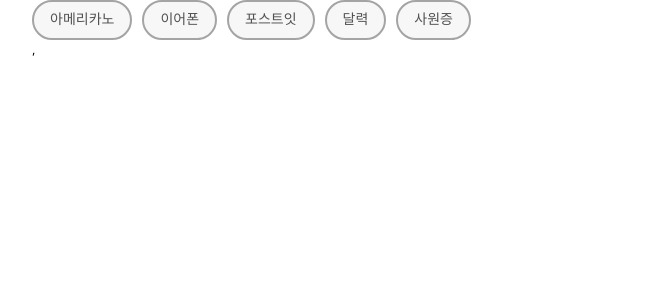
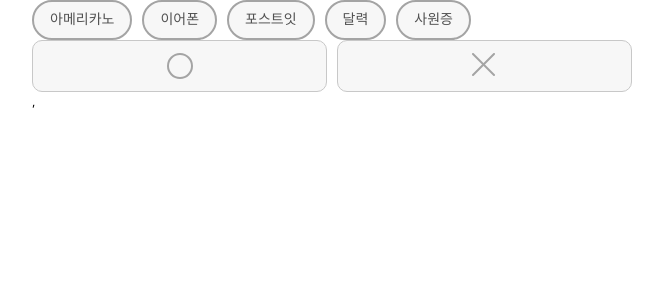
Before and after one commit to TeamQuestionMark/FineMeWeb, a React (Create React App) app: page /stage-components in a window 1280 px wide. Shown: the top 300 px of the page, without its empty margins (308-971 px from the left). Built offline with nearby package versions, Linux system fonts and the light colour scheme.

Commit message:
feat: OXButtonGroup

```diff
--- /dev/null
+++ b/src/assets/icons/OXButton/IconOX.tsx
@@ -0,0 +1,40 @@
+interface Props {
+  ox: 'o' | 'x';
+  checked: boolean;
+}
+export default function IconOX({ checked, ox }: Props) {
+  const fill = checked ? '#FEDE46' : '#F7F7F7';
+  const stroke = checked ? '#864B0D' : '#A4A4A4';
+  return (
+    <svg width="26" height="26" viewBox="0 0 26 26" fill="none">
+      {(ox === 'o' && (
+        <circle
+          id="Ellipse 82"
+          cx="13"
+          cy="13"
+          r="12"
+          fill={fill}
+          stroke={stroke}
+          stroke-width="2"
+        />
+      )) || (
+        <g id="Group 129">
+          <path
+            id="Vector 152"
+            d="M1 1L22 22"
+            stroke={stroke}
+            stroke-width="2"
+            stroke-linecap="round"
+          />
+          <path
+            id="Vector 153"
+            d="M22 1L0.999999 22"
+            stroke={stroke}
+            stroke-width="2"
+            stroke-linecap="round"
+          />
+        </g>
+      )}
+    </svg>
+  );
+}
--- /dev/null
+++ b/src/components/OXButtonGroup.tsx
@@ -0,0 +1,65 @@
+import { COLORS } from '@/themes/colors';
+import { useCallback, useState } from 'react';
+import IconOX from '@/assets/icons/OXButton/IconOX';
+import styled, { CSSProperties } from 'styled-components';
+import { transitionCss } from '@/themes/transition';
+
+interface OXButtonGroupProps {
+  style?: CSSProperties;
+  onChange: (value: boolean) => void;
+}
+
+const Wrapper = styled.div`
+  display: flex;
+  column-gap: 10px;
+`;
+
+const StyledButton = styled.button<{ checked: boolean }>`
+  border-radius: 10px;
+  border: 1px solid ${COLORS.gray200};
+  background-color: ${COLORS.gray50};
+  height: 52px;
+  display: flex;
+  align-items: center;
+  justify-content: center;
+  flex-grow: 1;
+  cursor: pointer;
+  ${transitionCss}
+
+  ${({ checked }) =>
+    checked &&
+    `
+    border-color: ${COLORS.brandColor500};
+    background-color: ${COLORS.brandColor300};
+  `};
+`;
+
+const OXButtonGroup = ({ onChange, style }: OXButtonGroupProps) => {
+  const [checkedValue, setCheckedValue] = useState<'o' | 'x'>();
+  const handlePress = useCallback(
+    (value: 'o' | 'x') => {
+      setCheckedValue(value);
+      onChange(value === 'o');
+    },
+    [onChange],
+  );
+
+  return (
+    <Wrapper style={style}>
+      <StyledButton
+        checked={checkedValue === 'o'}
+        onClick={() => handlePress('o')}
+      >
+        <IconOX ox="o" checked={checkedValue === 'o'} />
+      </StyledButton>
+      <StyledButton
+        checked={checkedValue === 'x'}
+        onClick={() => handlePress('x')}
+      >
+        <IconOX ox="x" checked={checkedValue === 'x'} />
+      </StyledButton>
+    </Wrapper>
+  );
+};
+
+export default OXButtonGroup;
--- a/src/pages/StageComponentsPage.tsx
+++ b/src/pages/StageComponentsPage.tsx
@@ -1,5 +1,6 @@
 import Chip from '@/components/Chip/Chip';
 import ChipGroup from '@/components/Chip/ChipGroup';
+import OXButtonGroup from '@/components/OXButtonGroup';
 import { useState } from 'react';
 
 const CHIP_INPUTS = {
@@ -12,6 +13,11 @@ const CHIP_INPUTS = {
 
 const StageComponentsPage = () => {
   const [chipInputs, setChipInputs] = useState(CHIP_INPUTS);
+  const [OX, setOX] = useState<Boolean>();
+
+  const handleChangeOX = (value: boolean) => {
+    setOX(value);
+  };
 
   const handleClickChip = (value: string) => {
     setChipInputs(prev => ({
@@ -28,6 +34,7 @@ const StageComponentsPage = () => {
           </Chip>
         ))}
       </ChipGroup>
+      <OXButtonGroup onChange={handleChangeOX} />
     </div>
   );
 };
```
